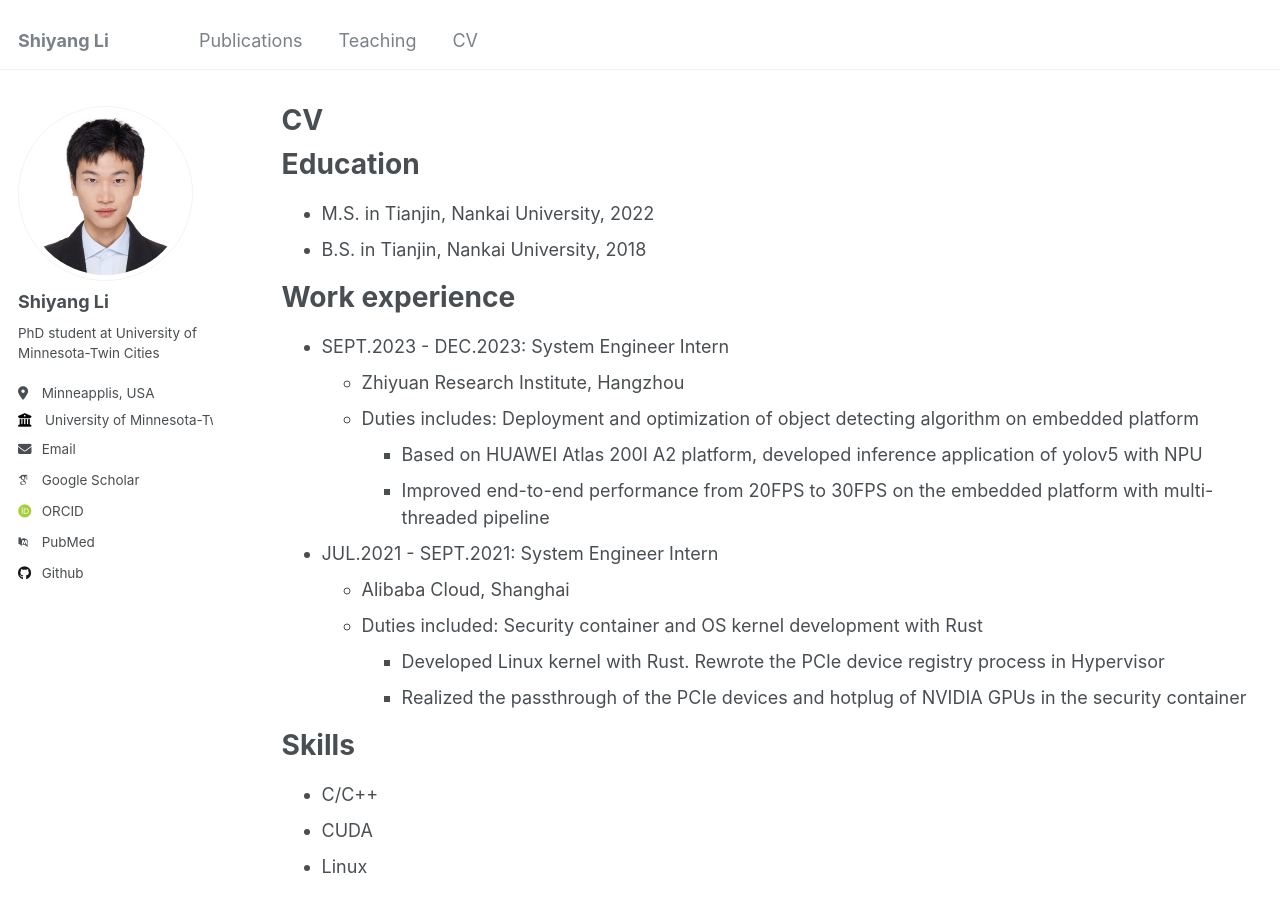
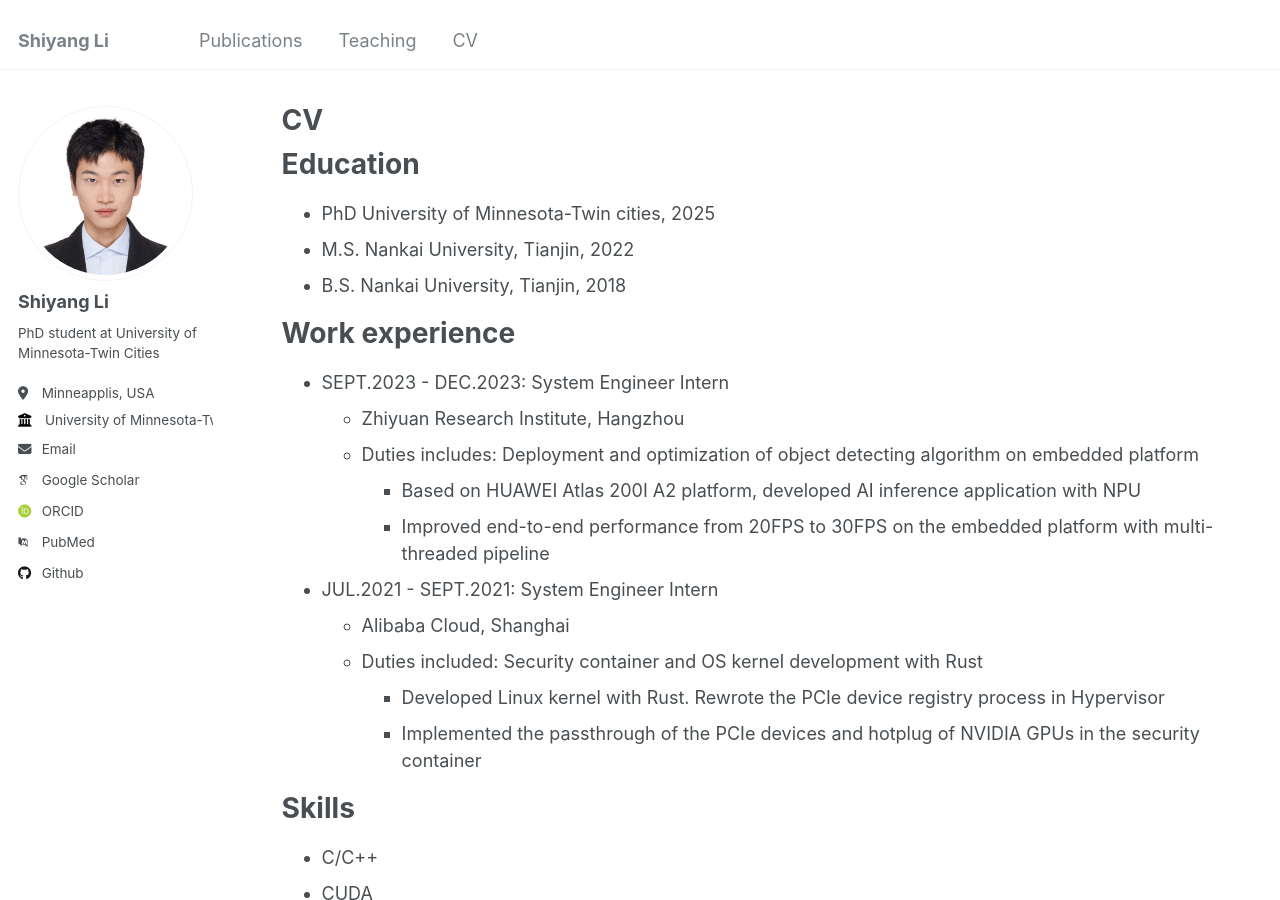
Before and after one commit to NKU-Yang/NKU-yang.github.io, a Jekyll site: the page built from _pages/cv.md, in a window 1280 px wide and 900 px high. Built offline with Jekyll 4.4.1, drawn with Linux system fonts in a browser that asks for light colours; some web fonts are replaced.

Commit message:
Update cv.md

```diff
--- a/_pages/cv.md
+++ b/_pages/cv.md
@@ -11,22 +11,23 @@ redirect_from:
 
 Education
 ======
-* M.S. in Tianjin, Nankai University, 2022
-* B.S. in Tianjin, Nankai University, 2018
+* PhD   University of Minnesota-Twin cities,  2025
+* M.S.  Nankai University, Tianjin,  2022
+* B.S.  Nankai University, Tianjin,  2018
 
 Work experience
 ======
 * SEPT.2023 - DEC.2023: System Engineer Intern
   * Zhiyuan Research Institute, Hangzhou
   * Duties includes: Deployment and optimization of object detecting algorithm on embedded platform
-    * Based on HUAWEI Atlas 200I A2 platform, developed inference application of yolov5 with NPU
+    * Based on HUAWEI Atlas 200I A2 platform, developed AI inference application with NPU
     * Improved end-to-end performance from 20FPS to 30FPS on the embedded platform with multi-threaded pipeline
 
 * JUL.2021 - SEPT.2021: System Engineer Intern
   * Alibaba Cloud, Shanghai
   * Duties included: Security container and OS kernel development with Rust
     * Developed Linux kernel with Rust. Rewrote the PCIe device registry process in Hypervisor
-    * Realized the passthrough of the PCIe devices and hotplug of NVIDIA GPUs in the security container
+    * Implemented the passthrough of the PCIe devices and hotplug of NVIDIA GPUs in the security container
 
 Skills
 ======
```
